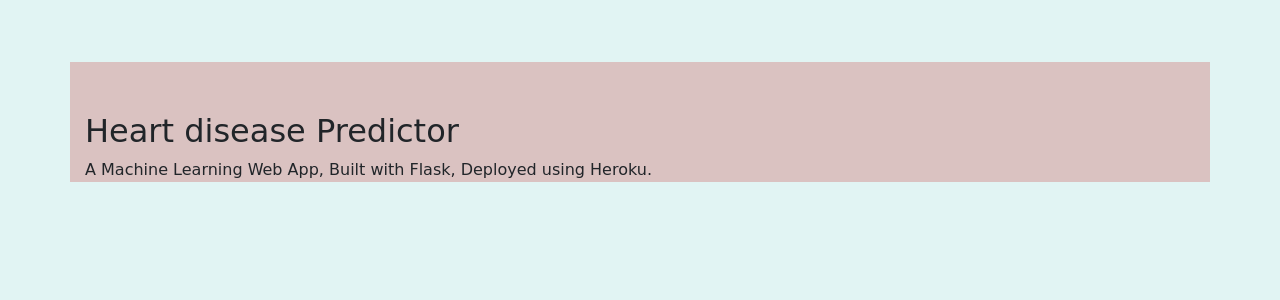
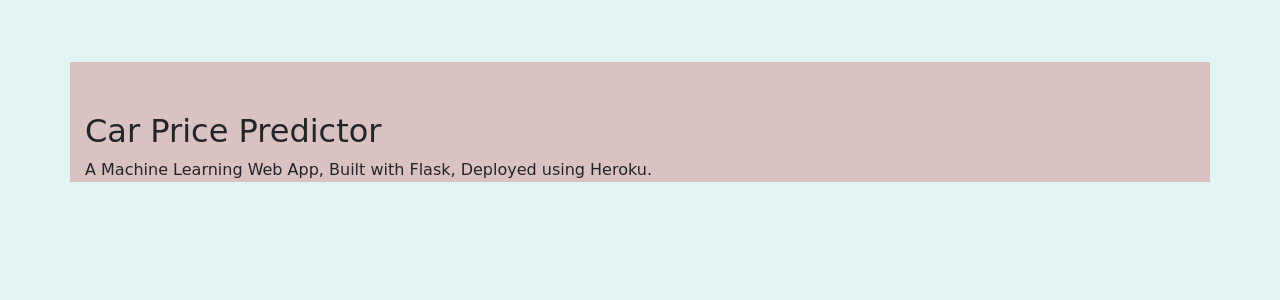
Before and after one commit to rahulbale/Car-Price-Prediction, a Flask app: template template/result.html in a window 1280 px wide. Shown: the top 300 px of the page. Run offline with Flask 2, Linux system fonts and the light colour scheme; the template is opened without the code that fills it, so the values that code supplies are empty; parts of the project's set-up code (start-up, migrations or seed data) failed here and were passed over; some libraries are stand-ins or nearby versions.

Commit message:
Update result.html

```diff
--- a/template/result.html
+++ b/template/result.html
@@ -13,7 +13,7 @@
 
 <body>
 <div class="container">
-    <h2 class='container-heading'><span class="heading_font">Heart disease Predictor</span></h2>
+    <h2 class='container-heading'><span class="heading_font">Car Price Predictor</span></h2>
     <div class='description'>
         <p>A Machine Learning Web App, Built with Flask, Deployed using Heroku.</p>
     </div>
```
